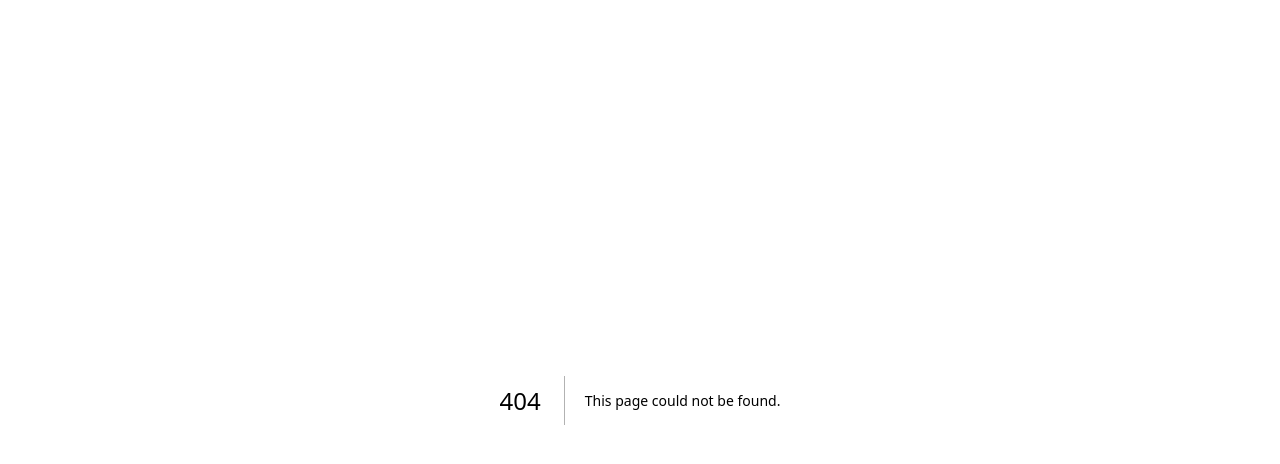
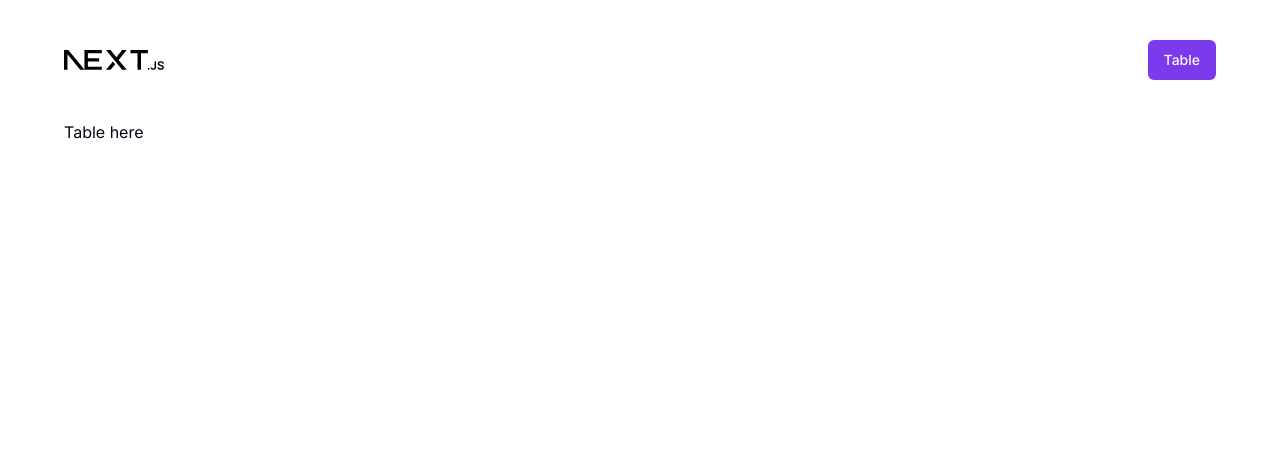
Before and after one commit to siddiquenaim/shadcn-practice-project, a Next.js app: page /table in a window 1280 px wide. Before the commit this address had no page. Shown: the top 464 px of the page. Built offline with nearby package versions, Linux system fonts and the light colour scheme.

Commit message:
Added Navbar for all pages

```diff
--- a/app/layout.tsx
+++ b/app/layout.tsx
@@ -1,22 +1,26 @@
-import type { Metadata } from 'next'
-import { Inter } from 'next/font/google'
-import './globals.css'
+import type { Metadata } from "next";
+import { Inter } from "next/font/google";
+import "./globals.css";
+import NavBar from "@/components/Nav";
 
-const inter = Inter({ subsets: ['latin'] })
+const inter = Inter({ subsets: ["latin"] });
 
 export const metadata: Metadata = {
-  title: 'Create Next App',
-  description: 'Generated by create next app',
-}
+  title: "Create Next App",
+  description: "Generated by create next app",
+};
 
 export default function RootLayout({
   children,
 }: {
-  children: React.ReactNode
+  children: React.ReactNode;
 }) {
   return (
     <html lang="en">
-      <body className={inter.className}>{children}</body>
+      <body className={inter.className}>
+        <NavBar />
+        {children}
+      </body>
     </html>
-  )
+  );
 }
--- a/app/page.tsx
+++ b/app/page.tsx
@@ -1,9 +1,5 @@
 import NavBar from "@/components/Nav";
 
 export default function Home() {
-  return (
-    <main>
-      <NavBar />
-    </main>
-  );
+  return <main></main>;
 }
--- /dev/null
+++ b/app/table/page.tsx
@@ -0,0 +1,7 @@
+import React from "react";
+
+const page = () => {
+  return <div className="w-[90%] mx-auto">Table here</div>;
+};
+
+export default page;
--- a/components/Nav.tsx
+++ b/components/Nav.tsx
@@ -1,5 +1,6 @@
 import Image from "next/image";
 import { Button } from "./ui/button";
+import Link from "next/link";
 
 const NavBar = () => {
   return (
@@ -17,7 +18,10 @@ const NavBar = () => {
       </div>
       {/* buttons */}
       <div>
-        <Button>Enroll</Button>
+        <Link href="table">
+          {" "}
+          <Button>Table</Button>
+        </Link>
       </div>
     </div>
   );
```
